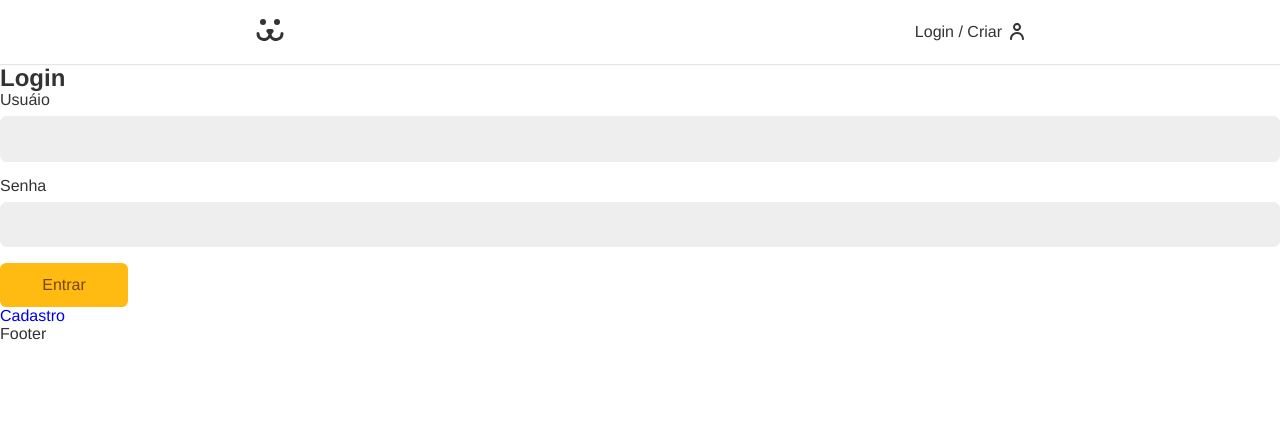
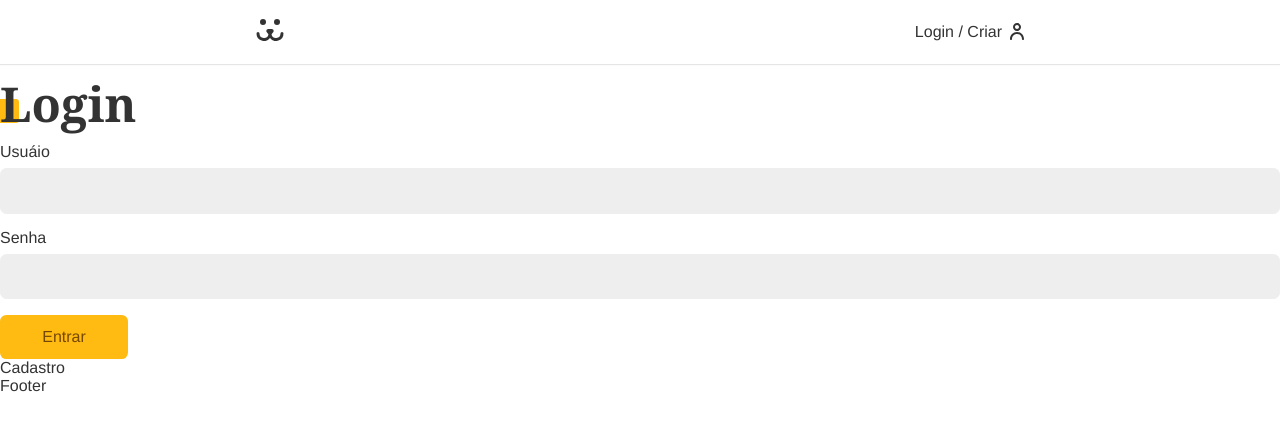
Before and after one commit to wanderson1873/dogs, a React (Create React App) app in the folder web/: page /login in a window 1280 px wide. Shown: the top 430 px of the page. Built offline with nearby package versions, Linux system fonts and the light colour scheme.

Commit message:
add style

```diff
--- a/web/src/App.css
+++ b/web/src/App.css
@@ -1,3 +1,4 @@
+@import url('https://fonts.googleapis.com/css2?family=Spectral:wght@700&display=swap');
 * {
    box-sizing: border-box;
 }
@@ -7,7 +8,7 @@
    margin: 0;
    color: #333;
    --type-first: Helvetica, Arial, sans-serif;
-   --type-second: 'Sprectral', Georgia;
+   --type-second: 'Sprectral', Georgia, serif;
    font-family: var(--type-first);
 }
 
@@ -31,12 +32,48 @@
    color: #333;
 }
 
+a {
+   text-decoration: none;
+   color: #333;
+}
+
 .container {
    max-width: 50rem;
    padding: 0 1rem;
    margin: 0 auto;
 }
 
-a {
-   text-decoration: none;
+.title {
+   font-family: var(--type-second);
+   line-height: 1;
+   font-size: 3rem;
+   margin: 1rem 0;
+   position: relative;
+   z-index: 1;
 }
+
+.title::after {
+   content: '';
+   display: block;
+   width: 1.5rem;
+   height: 1.5rem;
+   background: #fb1;
+   position: absolute;
+   bottom: 5px;
+   left: -5px;
+   border-radius: 0.2rem;
+   z-index: -1;
+}
+
+.animeLeft {
+   opacity: 0;
+   transform: translateX(-20px);
+   animation: animeLeft 0.3s forwards;
+}
+
+@keyframes animeLeft {
+   to {
+      opacity: 1;
+      transform: initial;
+   }
+}
--- a/web/src/Components/Login/LoginForm.js
+++ b/web/src/Components/Login/LoginForm.js
@@ -20,8 +20,8 @@
    }
 
    return (
-      <section>
-         <h1>Login</h1>
+      <section className="animeLeft">
+         <h1 className="title">Login</h1>
          <form action="" onSubmit={handleSubmit}>
             <Input label="Usuáio" name="username" type="text" {...username}/>
             <Input label="Senha" name="password" type="password" {...password}/>
```
